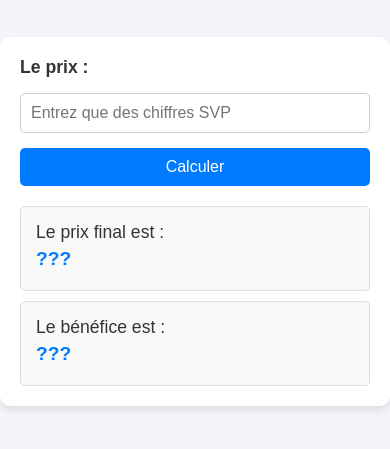
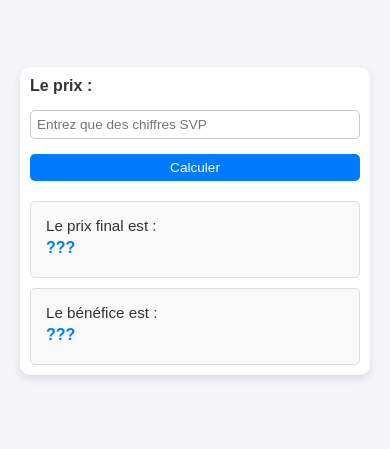
Before and after one commit to Alhassan-Doumbia/IVA_kicks-benef-calculator, a plain HTML site: page index.html in a window 390 px wide. Shown: the part 201-650 px from the top of the page. Drawn offline with Linux system fonts and the light colour scheme.

Commit message:
made it reponsive

```diff
--- a/style.css
+++ b/style.css
@@ -1,4 +1,4 @@
-
+/* Global Styles */
 * {
   margin: 0;
   padding: 0;
@@ -11,7 +11,8 @@ body {
   display: flex;
   justify-content: center;
   align-items: center;
-  height: 100vh;
+  min-height: 100vh;
+  padding: 20px; /* Added padding for smaller screens */
 }
 
 /* Container for form and results */
@@ -22,6 +23,7 @@ body {
   box-shadow: 0 4px 8px rgba(0, 0, 0, 0.1);
   max-width: 400px;
   width: 100%;
+  transition: all 0.3s ease-in-out;
 }
 
 /* Styling for the form */
@@ -87,3 +89,50 @@ body {
   font-size: 1.2rem;
   color: #007bff;
 }
+
+/* Responsive Design */
+@media (max-width: 768px) {
+  .container {
+    max-width: 90%; /* Container width adapts to screen size */
+    padding: 15px; /* Less padding on smaller screens */
+  }
+
+  .calculator-form input[type="text"],
+  .calculator-form input[type="submit"] {
+    font-size: 0.9rem; /* Slightly smaller font size for smaller screens */
+    padding: 8px; /* Reduced padding for smaller screens */
+  }
+
+  .result-container p {
+    font-size: 1rem;
+  }
+
+  #result, #benefits {
+    font-size: 1.1rem; /* Slightly smaller result text */
+  }
+}
+
+@media (max-width: 480px) {
+  .container {
+    max-width: 100%; /* Full width for very small screens */
+    padding: 10px;
+  }
+
+  .calculator-form label {
+    font-size: 1rem; /* Adjust label size for small screens */
+  }
+
+  .calculator-form input[type="text"],
+  .calculator-form input[type="submit"] {
+    font-size: 0.85rem; /* Further reduced text size */
+    padding: 6px; /* Reduced padding */
+  }
+
+  .result-container p {
+    font-size: 0.95rem; /* Smaller result text */
+  }
+
+  #result, #benefits {
+    font-size: 1rem; /* Adjusting result text */
+  }
+}
```
